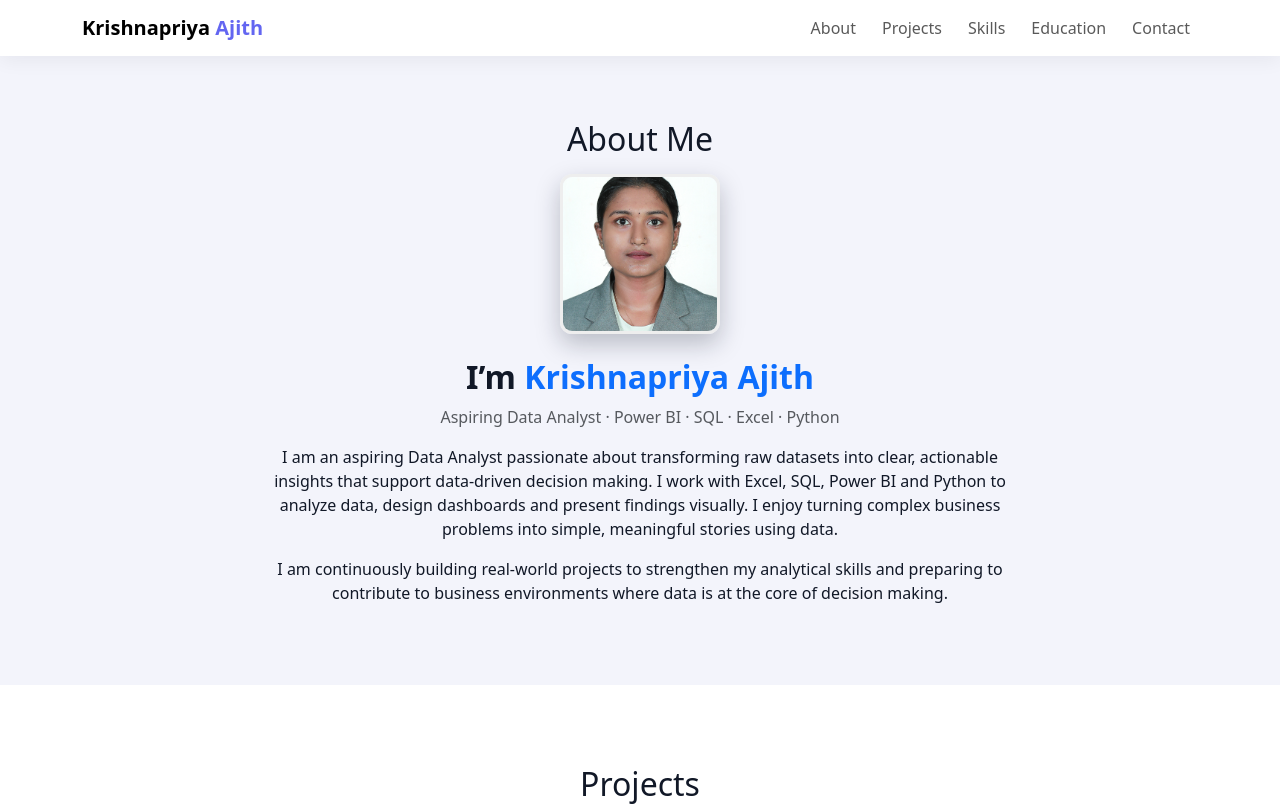
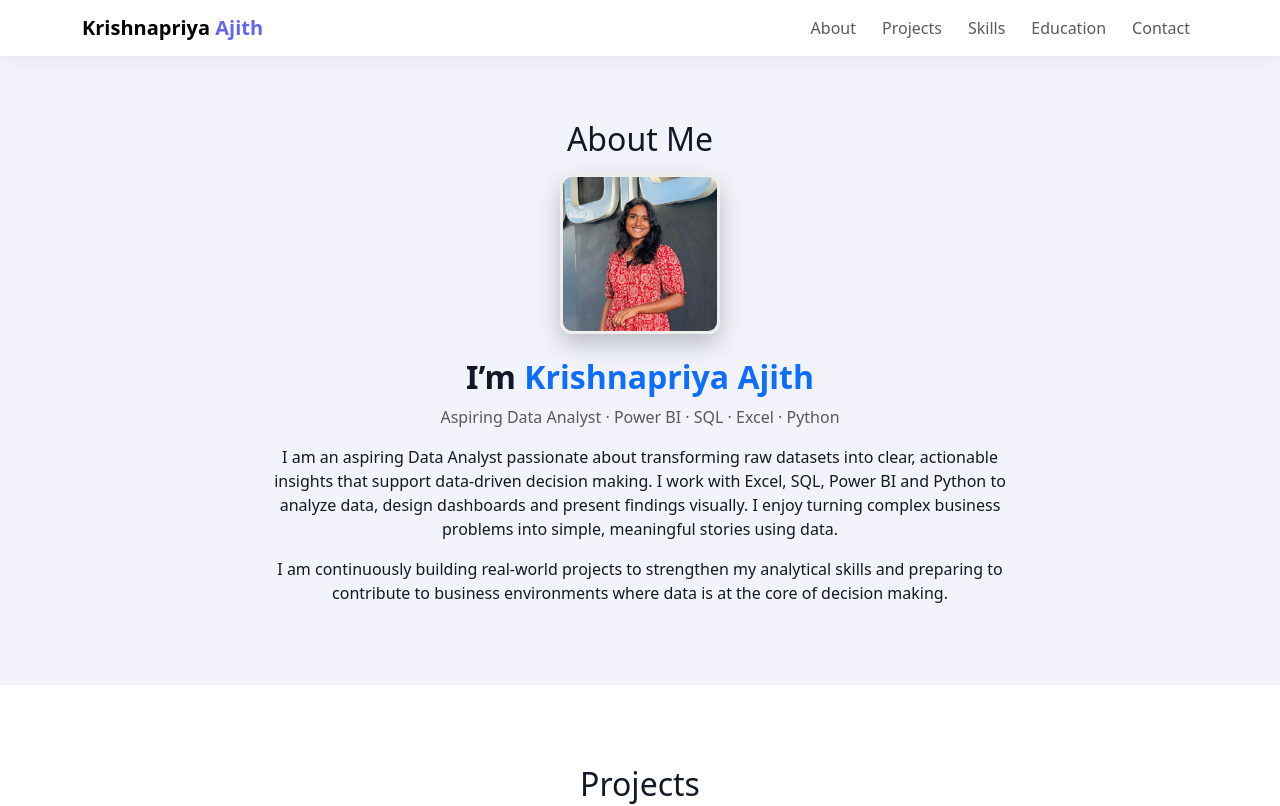
Before and after one commit to Krishnapriyaajith2002/portfolio, a plain HTML site: page index.html in a window 1280 px wide. Shown: the top 806 px of the page. Drawn offline with nearby package versions, Linux system fonts and the light colour scheme.

Commit message:
Update index.html

```diff
--- a/index.html
+++ b/index.html
@@ -263,7 +263,7 @@
 
         <!-- Profile Image -->
         <img
-          src="images/15700.jpg"
+          src="images/1.jpg.jpeg"
           alt="Krishnapriya Ajith"
           class="mb-4"
           style="
```
